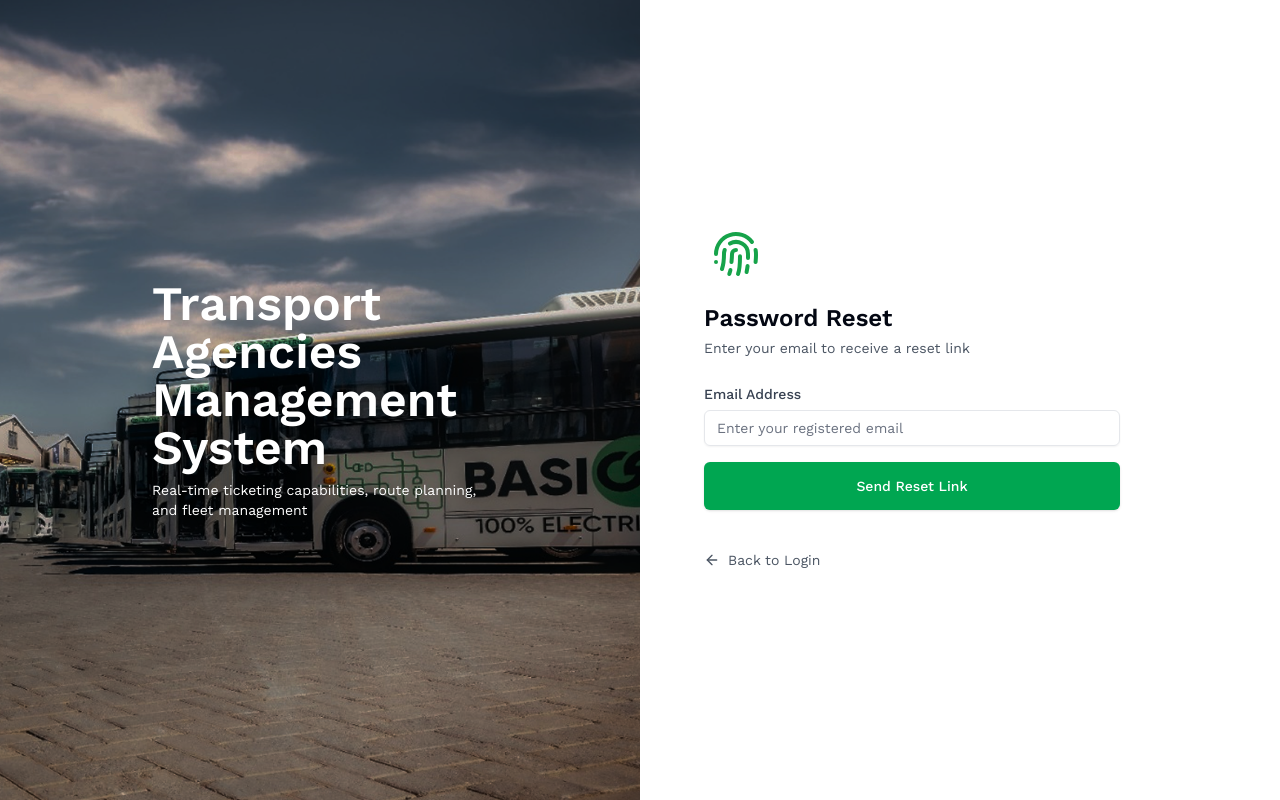
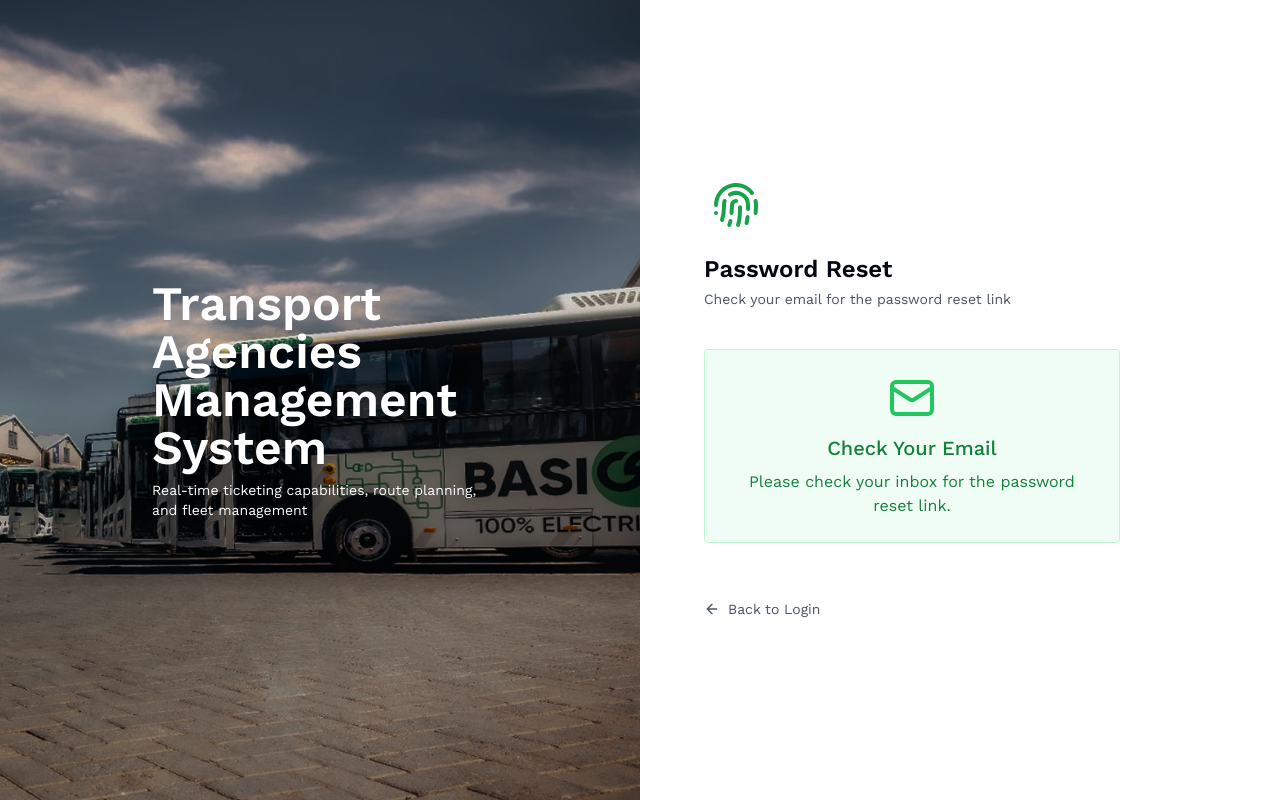
Before and after one commit to mnshimiyimana/TAMS-Project, a Next.js app in the folder agency_system/: page /auth/reset in a window 1280 px wide. Built offline with nearby package versions, Linux system fonts and the light colour scheme; no server answers.

Commit message:
Rest fixed

```diff
--- a/agency_system/src/app/auth/reset/page.tsx
+++ b/agency_system/src/app/auth/reset/page.tsx
@@ -1,7 +1,7 @@
 "use client";
 import React, { useState, useEffect } from "react";
 import AuthBackground from "@/components/sections/AuthBackground";
-import { Fingerprint, ArrowLeft } from "lucide-react";
+import { Fingerprint, ArrowLeft, Mail } from "lucide-react";
 import { Input } from "@/components/ui/input";
 import { Label } from "@/components/ui/label";
 import { Button } from "@/components/ui/button";
@@ -23,7 +23,6 @@ export default function ResetPage(): React.ReactElement {
   const params = useParams();
   const token = params?.token as string | undefined;
 
-  const [email, setEmail] = useState<string>("");
   const [newPassword, setNewPassword] = useState<string>("");
   const [confirmPassword, setConfirmPassword] = useState<string>("");
   const [loading, setLoading] = useState<boolean>(false);
@@ -64,43 +63,6 @@ export default function ResetPage(): React.ReactElement {
     }
   };
 
-  const handleSendResetLink = async (
-    e: React.FormEvent<HTMLFormElement>
-  ): Promise<void> => {
-    e.preventDefault();
-    if (!email) {
-      setError("Please enter your email address");
-      return;
-    }
-
-    setLoading(true);
-    setError("");
-    setSuccess("");
-
-    try {
-      const response = await fetch(`${API_URL}/send-reset-link`, {
-        method: "POST",
-        headers: { "Content-Type": "application/json" },
-        body: JSON.stringify({ email }),
-      });
-
-      const data = (await response.json()) as ResetResponse;
-
-      if (response.ok) {
-        setSuccess(
-          "Password reset link has been sent to your email. Please check your inbox."
-        );
-        setEmail("");
-      } else {
-        setError(data.error || "Failed to send reset link.");
-      }
-    } catch (err) {
-      setError("Something went wrong. Please try again later.");
-    } finally {
-      setLoading(false);
-    }
-  };
-
   const handleResetPassword = async (
     e: React.FormEvent<HTMLFormElement>
   ): Promise<void> => {
@@ -125,7 +87,7 @@ export default function ResetPage(): React.ReactElement {
     setError("");
 
     try {
-      const response = await fetch(`${API_URL}/reset-password/${token}`, {
+      const response = await fetch(`${API_URL}/reset/${token}`, {
         method: "POST",
         headers: { "Content-Type": "application/json" },
         body: JSON.stringify({ newPassword }),
@@ -160,11 +122,16 @@ export default function ResetPage(): React.ReactElement {
 
         <div>
           <h1 className="text-2xl font-semibold">Password Reset</h1>
-          <p className="text-sm text-gray-600 mt-1">
-            {token && tokenVerified
-              ? "Enter your new password"
-              : "Enter your email to receive a reset link"}
-          </p>
+          {!token && (
+            <p className="text-sm text-gray-600 mt-1">
+              Check your email for the password reset link
+            </p>
+          )}
+          {token && tokenVerified && (
+            <p className="text-sm text-gray-600 mt-1">
+              Enter your new password
+            </p>
+          )}
         </div>
 
         {error && (
@@ -179,43 +146,24 @@ export default function ResetPage(): React.ReactElement {
           </div>
         )}
 
-        {/* Request Reset Link Form */}
         {!token && (
-          <form onSubmit={handleSendResetLink} className="space-y-4 w-full">
-            <div>
-              <Label htmlFor="email" className="text-gray-700">
-                Email Address
-              </Label>
-              <Input
-                type="email"
-                id="email"
-                placeholder="Enter your registered email"
-                value={email}
-                onChange={(e: React.ChangeEvent<HTMLInputElement>) =>
-                  setEmail(e.target.value)
-                }
-                className="mt-1 py-3 text-base w-full"
-              />
+          <div className="py-4">
+            <div className="bg-green-50 border border-green-200 text-green-700 px-6 py-6 rounded flex flex-col items-center text-center">
+              <Mail className="w-12 h-12 text-green-500 mb-3" />
+              <h2 className="text-xl font-medium">Check Your Email</h2>
+              <p className="mt-2">
+                Please check your inbox for the password reset link.
+              </p>
             </div>
-
-            <Button
-              type="submit"
-              className="bg-[#00a651] w-full py-6 hover:bg-green-500 text-white font-medium"
-              disabled={loading}
-            >
-              {loading ? "Sending..." : "Send Reset Link"}
-            </Button>
-          </form>
+          </div>
         )}
 
-        {/* Token verification message */}
         {token && loading && (
           <div className="text-center py-8">
             <div className="animate-pulse">Verifying your reset link...</div>
           </div>
         )}
 
-        {/* Reset Password Form (when token is verified) */}
         {token && tokenVerified && (
           <form onSubmit={handleResetPassword} className="space-y-4 w-full">
             {userEmail && (
@@ -266,39 +214,11 @@ export default function ResetPage(): React.ReactElement {
           </form>
         )}
 
-        {/* Invalid token message */}
         {token && !tokenVerified && !loading && (
           <div className="space-y-4">
             <div className="bg-red-50 border border-red-200 text-red-600 px-4 py-3 rounded">
-              Your reset link is invalid or has expired. Please request a new
-              one.
+              Your reset link is invalid or has expired. Please contact support to request a new one.
             </div>
-
-            <form onSubmit={handleSendResetLink} className="space-y-4 w-full">
-              <div>
-                <Label htmlFor="email" className="text-gray-700">
-                  Email Address
-                </Label>
-                <Input
-                  type="email"
-                  id="email"
-                  placeholder="Enter your registered email"
-                  value={email}
-                  onChange={(e: React.ChangeEvent<HTMLInputElement>) =>
-                    setEmail(e.target.value)
-                  }
-                  className="mt-1 py-3 text-base w-full"
-                />
-              </div>
-
-              <Button
-                type="submit"
-                className="bg-[#00a651] w-full py-6 hover:bg-green-500 text-white font-medium"
-                disabled={loading}
-              >
-                {loading ? "Sending..." : "Send New Reset Link"}
-              </Button>
-            </form>
           </div>
         )}
 
```
